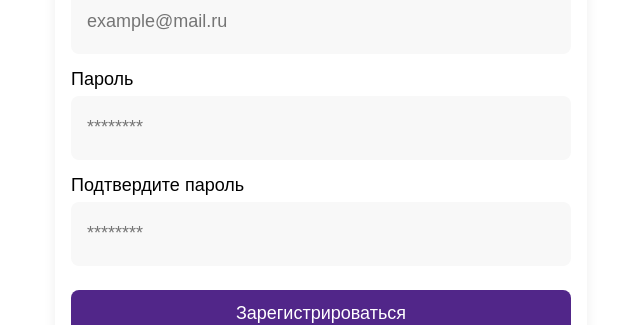
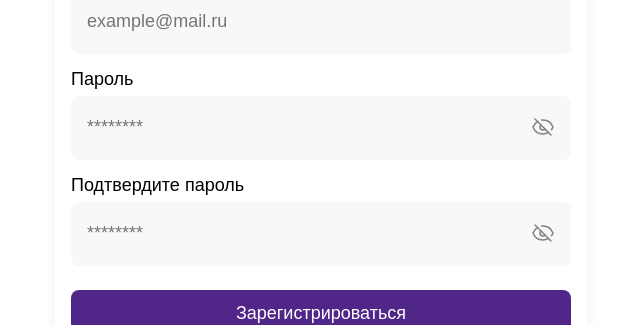
Before and after one commit to Hire-Hoffee/Antipoff-Test, a React (Vite) app: page /registration in a window 1280 px wide. Shown: the part 266-591 px from the top of the page, without its empty margins (319-959 px from the left). Built offline with nearby package versions, Linux system fonts and the light colour scheme.

Commit message:
show/hide password

```diff
--- a/src/pages/Login.tsx
+++ b/src/pages/Login.tsx
@@ -4,12 +4,15 @@ import { useState } from "react";
 import { useLoginUserMutation } from "@/api/usersApi";
 import { useNavigate, NavLink } from "react-router-dom";
 import Joi from "joi";
+import eyeoff from "@/assets/eyeoff.svg";
+import eyeon from "@/assets/eyeon.svg";
 
 function Login() {
   const [loginUser, result] = useLoginUserMutation();
   const [email, setEmail] = useState("");
   const [password, setPassword] = useState("");
   const [errors, setErrors] = useState<{ [key: string]: string }>({});
+  const [showPassword, setShowPassword] = useState(false);
 
   const navigate = useNavigate();
 
@@ -76,11 +79,16 @@ function Login() {
           <input
             value={password}
             onChange={(e) => setPassword(e.target.value)}
-            type="password"
+            type={showPassword ? "text" : "password"}
             id="password"
             name="password"
             placeholder="********"
             required
+          />
+          <img
+            onClick={() => setShowPassword(!showPassword)}
+            src={showPassword ? eyeon : eyeoff}
+            alt="showPass"
           />
           {errors.password && <p className={styles.error}>{errors.password}</p>}
         </div>
--- a/src/pages/Registration.tsx
+++ b/src/pages/Registration.tsx
@@ -3,6 +3,8 @@ import { useState } from "react";
 import { useRegisterUserMutation } from "@/api/usersApi";
 import { useNavigate, NavLink } from "react-router-dom";
 import Joi from "joi";
+import eyeoff from "@/assets/eyeoff.svg";
+import eyeon from "@/assets/eyeon.svg";
 
 function Registration() {
   const [registerUser, result] = useRegisterUserMutation();
@@ -10,6 +12,7 @@ function Registration() {
   const [password, setPassword] = useState("");
   const [confirmPassword, setConfirmPassword] = useState("");
   const [errors, setErrors] = useState<{ [key: string]: string }>({});
+  const [showPassword, setShowPassword] = useState(false);
 
   const navigate = useNavigate();
 
@@ -81,11 +84,16 @@ function Registration() {
           <input
             value={password}
             onChange={(e) => setPassword(e.target.value)}
-            type="password"
+            type={showPassword ? "text" : "password"}
             id="password"
             name="password"
             placeholder="********"
             required
+          />
+          <img
+            onClick={() => setShowPassword(!showPassword)}
+            src={showPassword ? eyeon : eyeoff}
+            alt="showPass"
           />
           {errors.password && <p className={styles.error}>{errors.password}</p>}
         </div>
@@ -95,11 +103,16 @@ function Registration() {
           <input
             value={confirmPassword}
             onChange={(e) => setConfirmPassword(e.target.value)}
-            type="password"
+            type={showPassword ? "text" : "password"}
             id="confirmPassword"
             name="confirmPassword"
             placeholder="********"
             required
+          />
+          <img
+            onClick={() => setShowPassword(!showPassword)}
+            src={showPassword ? eyeon : eyeoff}
+            alt="showPass"
           />
           {errors.confirmPassword && <p className={styles.error}>{errors.confirmPassword}</p>}
         </div>
--- a/src/styles/Registration.module.css
+++ b/src/styles/Registration.module.css
@@ -23,6 +23,7 @@
 }
 
 .form_group {
+  position: relative;
   display: flex;
   flex-direction: column;
   gap: 8px;
@@ -36,6 +37,13 @@
   padding: 0 16px;
   background-color: #F8F8F8;
   font-size: 18px;
+}
+
+.form_group img {
+  position: absolute;
+  right: 16px;
+  top: 45px;
+  cursor: pointer;
 }
 
 .modal button {
```
Also changed, not shown: src/assets/eyeoff.svg (added), src/assets/eyeon.svg (added).
